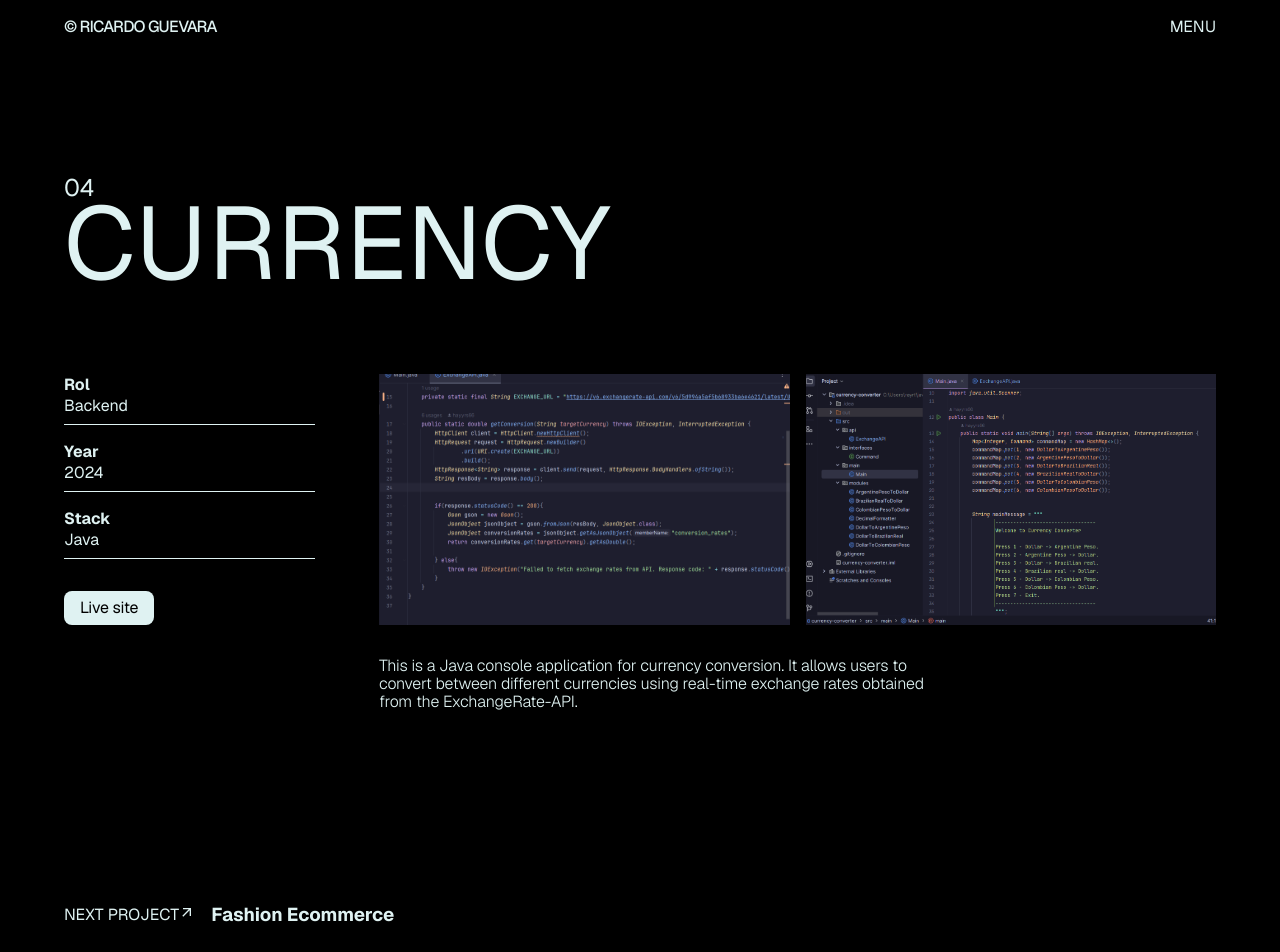
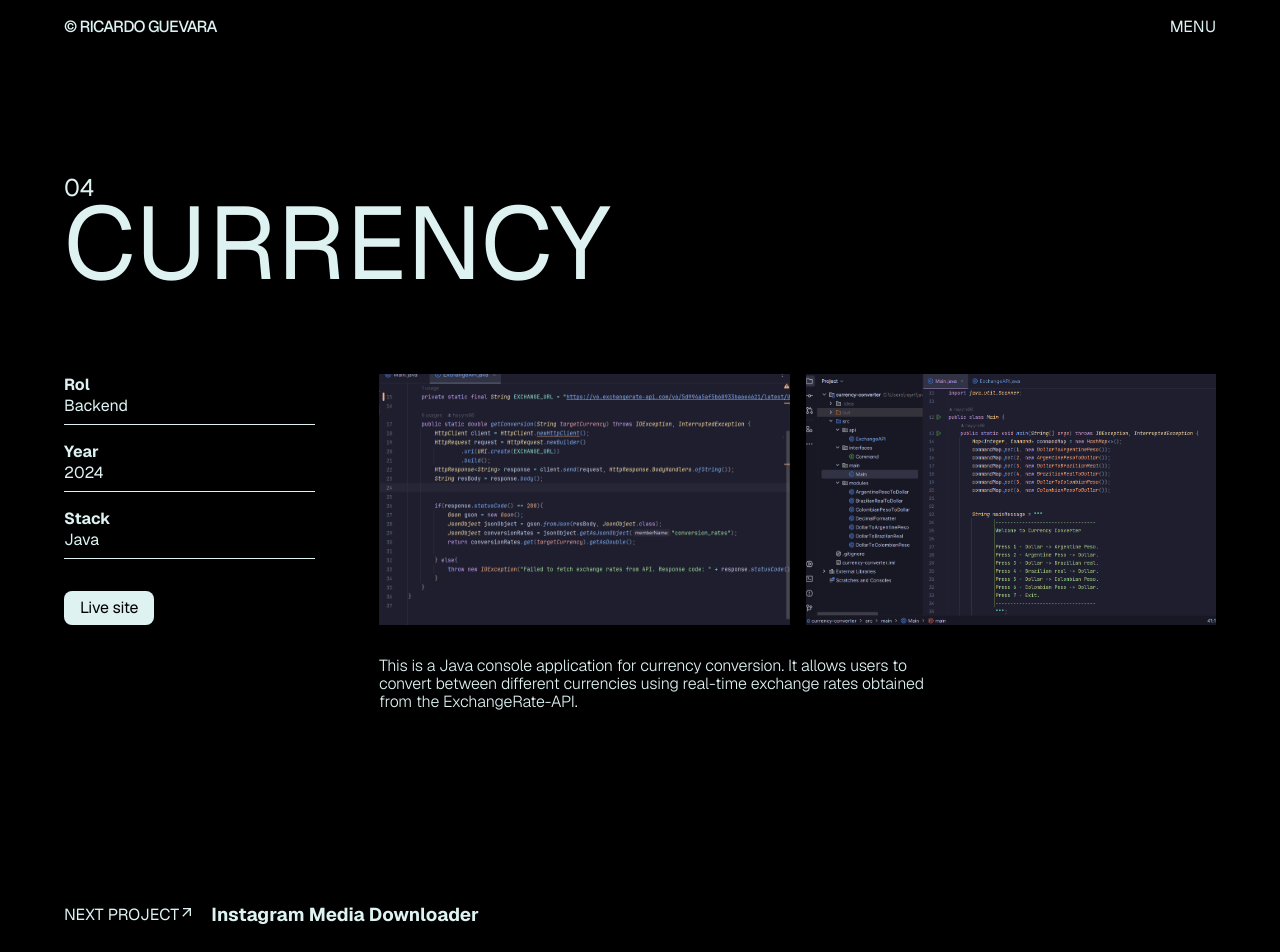
Before and after one commit to hayyrs66/portfolio, a Next.js app: page /project/currency in a window 1280 px wide. Shown: the top 952 px of the page. Built offline with nearby package versions, Linux system fonts and the light colour scheme.

Commit message:
Add new project: Instagram Media Downloader and update categories for existing projects

```diff
--- a/app/constants/index.js
+++ b/app/constants/index.js
@@ -1,7 +1,18 @@
 export const works = [
   {
+    title: "Instagram Media Downloader",
+    category: "Web & Backend",
+    year: "2025",
+    description:
+      "Instatool is an open-source tool for downloading Instagram posts, carousels, and reels. It prioritizes user privacy by being ad-free and tracking-free. Built with modern technologies like Astro. Instatool offers a seamless way to save Instagram content efficiently.",
+    href: "https://instatool-snowy.vercel.app/",
+    src: ["https://utfs.io/f/TZTnyKmT8PHuL6AfIZ5BSiZTluhoE7pGHytwXFCec916xJsO", "https://utfs.io/f/TZTnyKmT8PHujC6ztYl7k9LxdY32QaNerP4oRViWBCnIt5yp"],
+    stack: ["Astro", "TailwindCSS"],
+    number: "01",
+  },
+  {
     title: "Fashion Ecommerce",
-    category: "Web Development",
+    category: "Web & Backend",
     year: "2024",
     description:
       "Source code for a fully functional fashion e-commerce application. The application includes payment functionality, categorized sections and product filtering.",
@@ -12,7 +23,7 @@ export const works = [
   },
    {
     title: "Variety Ecommerce",
-    category: "Web Development",
+    category: "Web & Backend",
     year: "2023",
     description:
       "Source code for a fully functional fashion e-commerce application. The application includes payment functionality, categorized sections, product filtering, and a CMS for content editing.",
@@ -23,7 +34,7 @@ export const works = [
   },
   {
     title: "Footprint",
-    category: "Web Development",
+    category: "Web & Backend",
     year: "2024",
     description:
       "Web application to calculate the ecological footprint of Google services using the Drive API v3, employing conversion factors to raise awareness about a healthier and renewable digital life.",
@@ -34,7 +45,7 @@ export const works = [
   },
   {
     title: "Encryptor",
-    category: "Web Development",
+    category: "Web",
     year: "2024",
     description:
       "This is a simple web built with Astro that allows users to encrypt and decrypt text. Users can input text, choose to encrypt or decrypt it, and copy the resulting text to the clipboard.",
```
